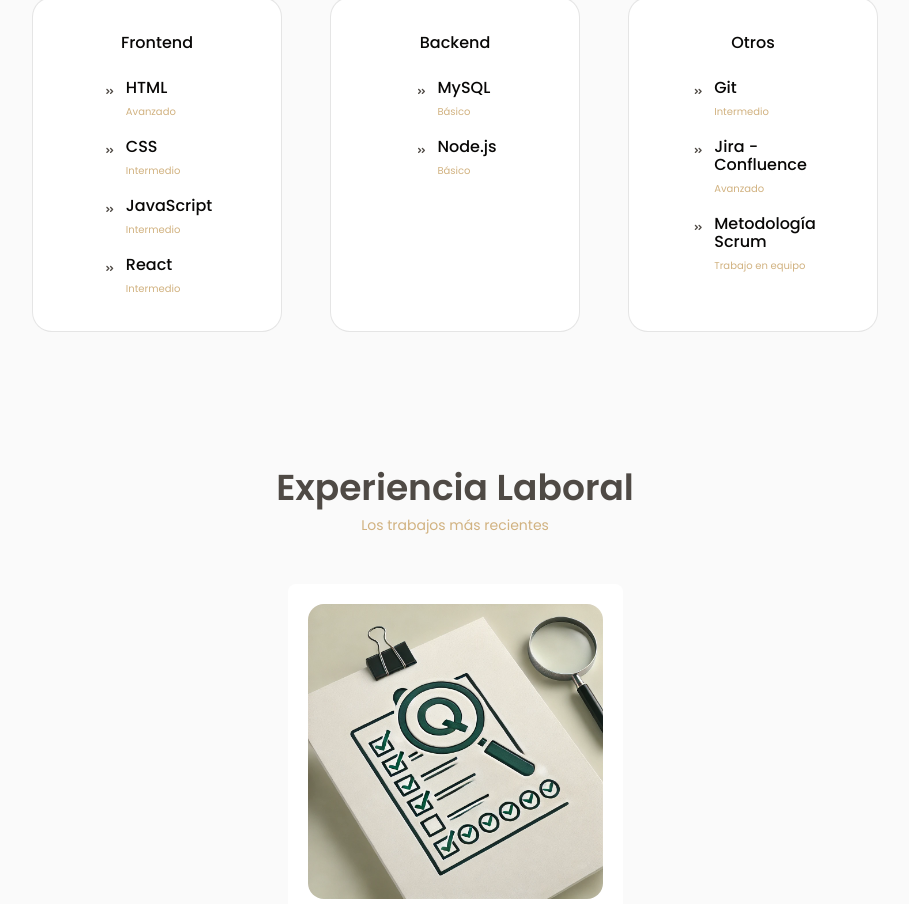
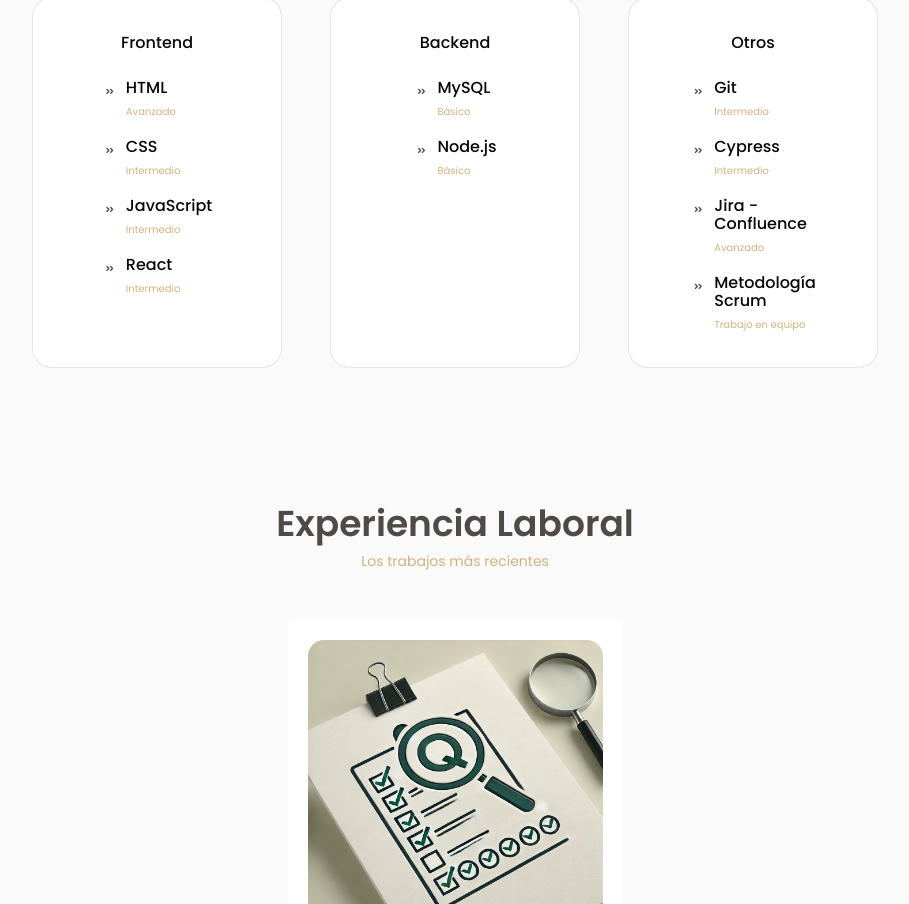
Before and after one commit to ZizieNguyen/Portfolio-HangNguyen, a React (Vite) app: page / in a window 1280 px wide. Shown: the part 1744-2648 px from the top of the page, without its empty margins (185-1094 px from the left). Built offline with nearby package versions, Linux system fonts and the light colour scheme.

Commit message:
actualizar cv-Cypress

```diff
--- a/src/components/skills/Methodology.jsx
+++ b/src/components/skills/Methodology.jsx
@@ -9,6 +9,14 @@ export const Methodology = () => {
                     <i className="uil uil-angle-double-right"></i>
                     <div>
                         <h3 className="skills__name">Git</h3>
+                        <span className="skills__level">Intermedio</span>
+                    </div>
+                </div>
+
+                <div className="skills__data">
+                    <i className="uil uil-angle-double-right"></i>
+                    <div>
+                        <h3 className="skills__name">Cypress</h3>
                         <span className="skills__level">Intermedio</span>
                     </div>
                 </div>
```
Also changed, not shown: 1 other file (tests, documents, lock files or other folders).
